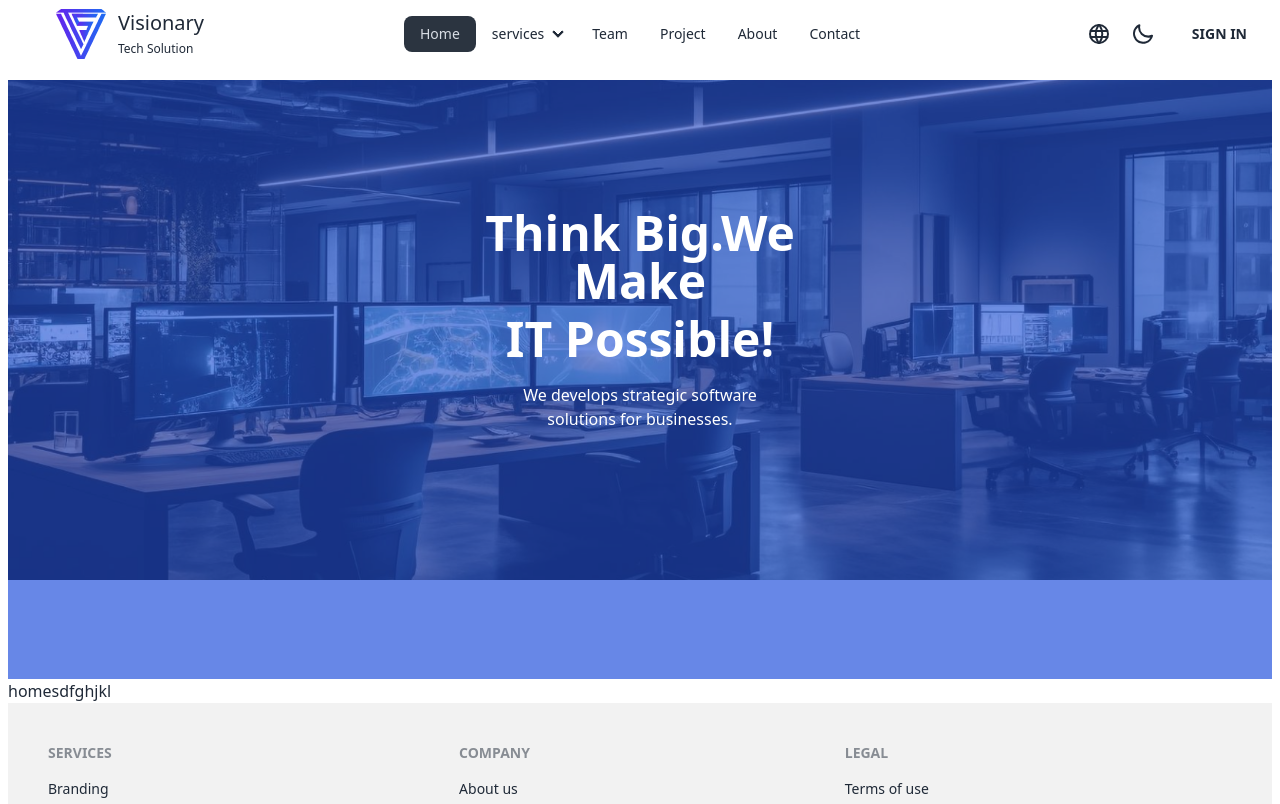
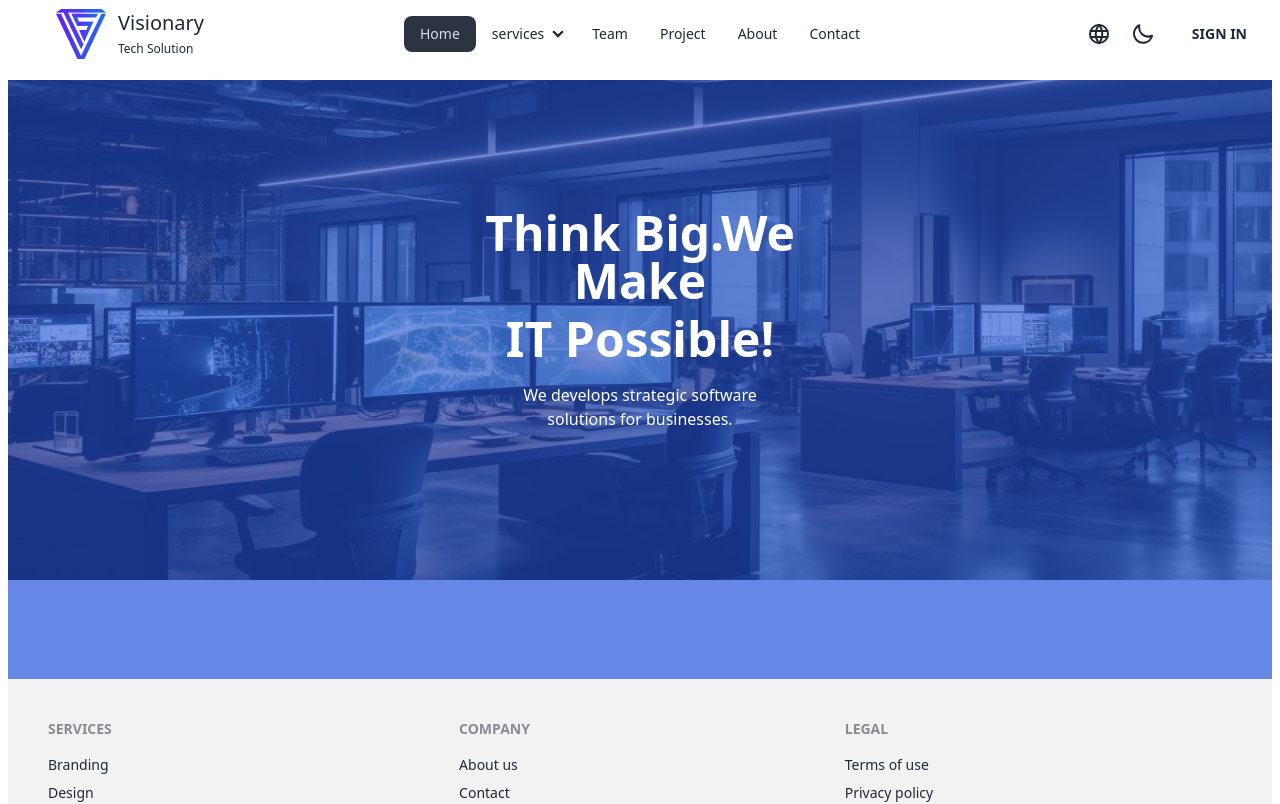
Before and after one commit to MahmudulMahi/-company-website, a React (Vite) app: page / in a window 1280 px wide. Shown: the top 804 px of the page. Built offline with nearby package versions, Linux system fonts and the light colour scheme.

Commit message:
create banner

```diff
--- a/src/components/Layouts/Header/Banner/Banner.jsx
+++ b/src/components/Layouts/Banner/Banner.jsx
@@ -1,11 +1,11 @@
 
-import underimg from "../../../../../public/asset/Rectangle 344.png"
+import underimg from "../../../../public/asset/Rectangle 344.png"
 
 const Banner = () => {
   return (
     <>
       <div className="hero h-[500px] mt-3" style={{
-        backgroundImage: "url('/public/asset/modern.png')",
+        backgroundImage: "url('./public/asset/modern.png')"
 
       }}>
 
--- a/src/components/pages/Home/Home.jsx
+++ b/src/components/pages/Home/Home.jsx
@@ -1,11 +1,14 @@
+import Banner from "../../Layouts/Banner/Banner";
 
-import Banner from '../../Layouts/Header/Banner/Banner';
+
+
+
 
 const Home = () => {
   return (
     <div>
-      <Banner></Banner>
-      <h2>homesdfghjkl</h2>
+
+   <Banner></Banner>
     </div>
   );
 };
```
